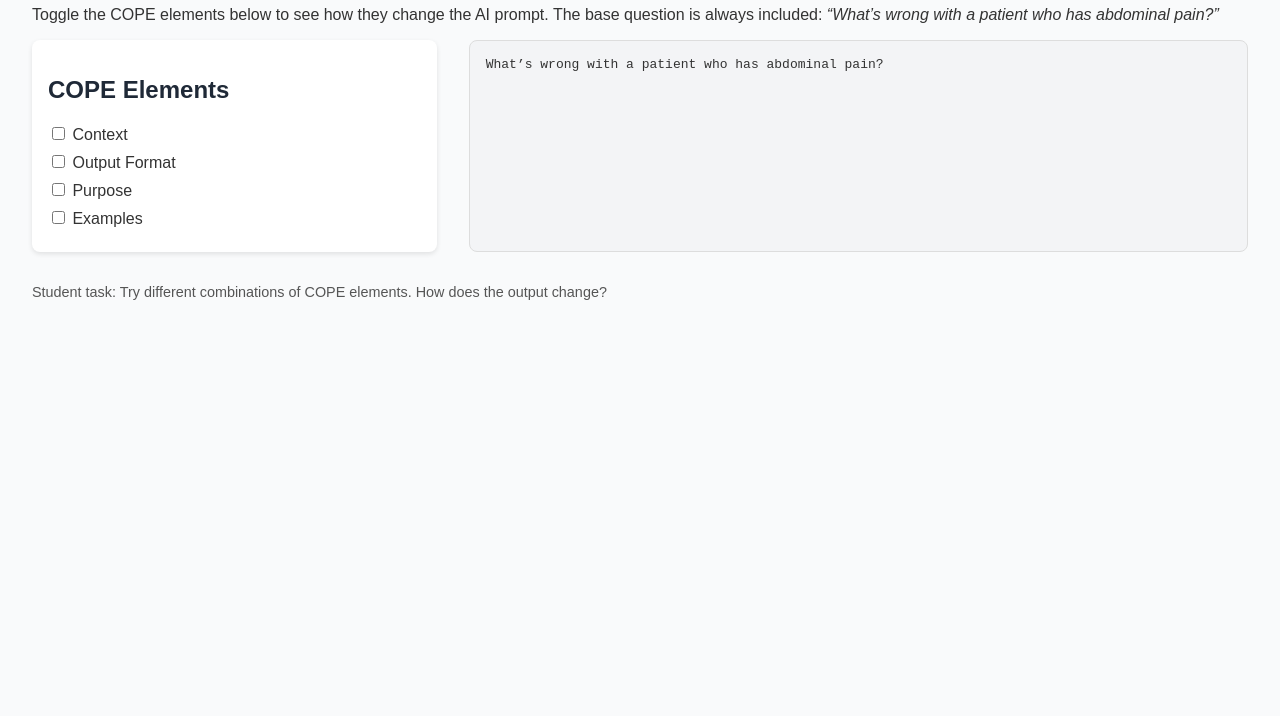
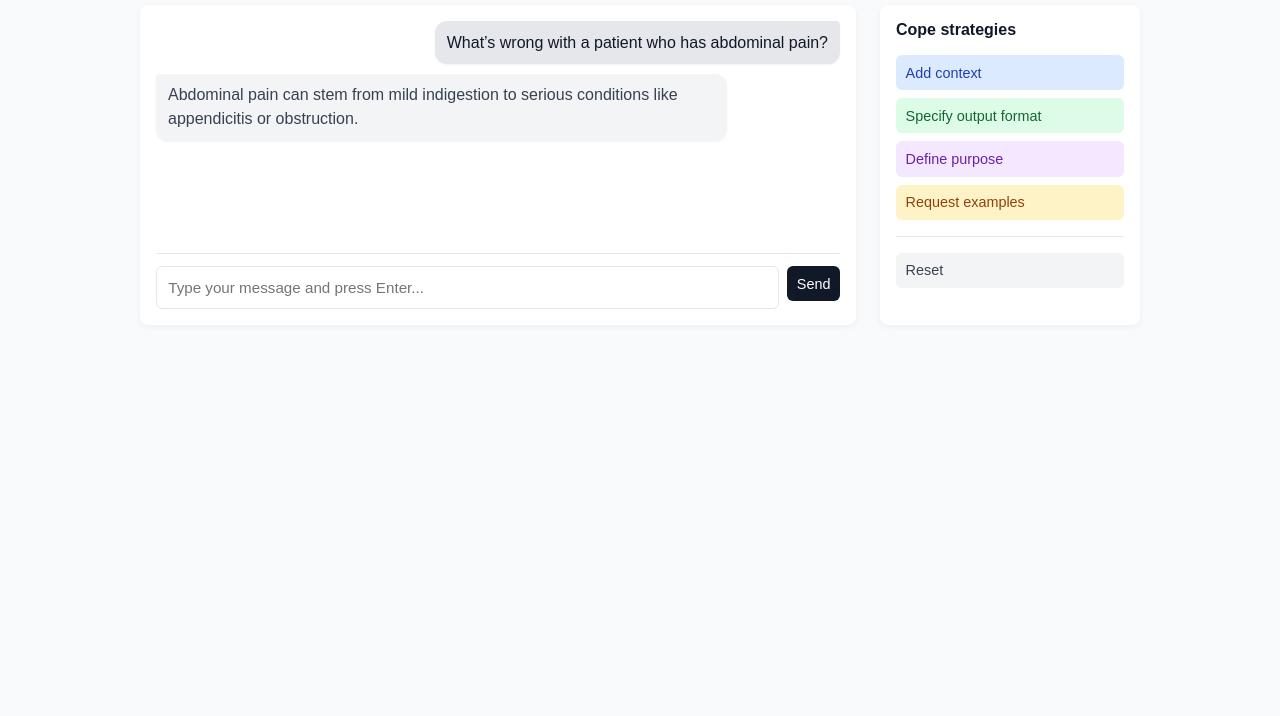
Before and after one commit to VU-AI-Education/ai-literacy-assets, a plain HTML site: page interactive-prompt-builder/index.html in a window 1280 px wide. Shown: the part 84-800 px from the top of the page. Drawn offline with Linux system fonts and the light colour scheme.

Commit message:
add prompt builder

```diff
--- a/interactive-prompt-builder/index.html
+++ b/interactive-prompt-builder/index.html
@@ -2,106 +2,242 @@
 <html lang="en">
 <head>
   <meta charset="UTF-8">
-  <title>COPE Interactive Prompt Builder</title>
+  <title>Learn effective prompting</title>
   <style>
     body {
       font-family: Arial, sans-serif;
-      margin: 2rem;
       background-color: #f9fafb;
+      margin: 0;
+      padding: 0;
       color: #333;
     }
-    h1, h2 {
-      color: #1f2937;
+    header {
+      background: #fff;
+      padding: 1rem 2rem;
+      border-bottom: 1px solid #e5e7eb;
+      font-size: 1.3rem;
+      font-weight: normal;
     }
     .container {
+      max-width: 1000px;
+      margin: 2rem auto;
       display: flex;
-      gap: 2rem;
+      gap: 1.5rem;
     }
-    .controls {
+    .prompt-box {
+      flex: 3;
+      background: #fff;
+      border-radius: 8px;
+      padding: 1rem;
+      box-shadow: 0 2px 6px rgba(0,0,0,0.05);
+      line-height: 1.5;
+    }
+    /* Chat layout */
+    .chat {
+      display: flex;
+      flex-direction: column;
+      gap: 0.6rem;
+      min-height: 220px;
+    }
+    .message {
+      display: flex;
+      width: 100%;
+    }
+    .message.user { justify-content: flex-end; }
+    .message.ai { justify-content: flex-start; }
+    .bubble {
+      max-width: 80%;
+      padding: 0.6rem 0.75rem;
+      border-radius: 12px;
+      box-shadow: 0 1px 2px rgba(0,0,0,0.05);
+      word-wrap: break-word;
+      white-space: normal;
+    }
+    .bubble.user {
+      /* Grey tone distinct from AI bubble */
+      background: #e5e7eb; /* gray-200 */
+      color: #111827;      /* gray-900 */
+      border-top-right-radius: 4px;
+    }
+    .bubble.ai {
+      background: #f3f4f6;
+      color: #374151;
+      border-top-left-radius: 4px;
+    }
+    .composer {
+      display: flex;
+      gap: 0.5rem;
+      margin-top: 0.75rem;
+      border-top: 1px solid #e5e7eb;
+      padding-top: 0.75rem;
+    }
+    .composer input[type="text"] {
+      flex: 1;
+      padding: 0.6rem 0.7rem;
+      border: 1px solid #e5e7eb;
+      border-radius: 6px;
+      font-size: 0.95rem;
+    }
+    .composer button {
+      width: auto;
+      text-align: center;
+      background: #111827;
+      color: #fff;
+    }
+    .ai-output { display: none; }
+    .sidebar {
       flex: 1;
       background: #fff;
+      border-radius: 8px;
       padding: 1rem;
-      border-radius: 8px;
-      box-shadow: 0 2px 5px rgba(0,0,0,0.1);
+      box-shadow: 0 2px 6px rgba(0,0,0,0.05);
     }
-    .output {
-      flex: 2;
-      background: #f3f4f6;
-      padding: 1rem;
-      border-radius: 8px;
-      font-family: monospace;
-      white-space: pre-wrap;
-      border: 1px solid #ddd;
+    .sidebar h3 {
+      margin-top: 0;
+      font-size: 1rem;
+      color: #111827;
     }
-    label {
+    button {
       display: block;
-      margin: 0.5rem 0;
+      width: 100%;
+      margin-bottom: 0.5rem;
+      padding: 0.6rem;
+      border: none;
+      border-radius: 6px;
+      font-size: 0.9rem;
+      cursor: pointer;
+      text-align: left;
+      font-weight: normal;
     }
-    .footer {
-      margin-top: 2rem;
-      font-size: 0.9em;
-      color: #555;
+    button.context { background: #dbeafe; color: #1e40af; }
+    button.format { background: #dcfce7; color: #166534; }
+    button.purpose { background: #f3e8ff; color: #6b21a8; }
+    button.examples { background: #fef3c7; color: #92400e; }
+    .reset-container {
+      margin-top: 1rem;
+      border-top: 1px solid #e5e7eb;
+      padding-top: 1rem;
+    }
+    button.reset { background: #f3f4f6; color: #374151; font-weight: bold; }
+    /* Highlight colors */
+    button.reset { background: #f3f4f6; color: #374151; font-weight: normal; }
+    /* Highlight colors (match button hues, no bold) */
+    .context-hl {
+      color: #1e40af;
+      background: #dbeafe;
+      font-weight: normal;
+      padding: 0 0;
+      border-radius: 4px;
+    }
+    .format-hl {
+      color: #166534;
+      background: #dcfce7;
+      font-weight: normal;
+      padding: 0 0;
+      border-radius: 4px;
+    }
+    .purpose-hl {
+      color: #6b21a8;
+      background: #f3e8ff;
+      font-weight: normal;
+      padding: 0 0;
+      border-radius: 4px;
+    }
+    .examples-hl {
+      color: #92400e;
+      background: #fef3c7;
+      font-weight: normal;
+      padding: 0 0;
+      border-radius: 4px;
     }
   </style>
 </head>
 <body>
-  <h1>COPE Interactive Prompt Builder</h1>
-  <p>
-    Toggle the COPE elements below to see how they change the AI prompt.
-    The base question is always included: <em>“What’s wrong with a patient who has abdominal pain?”</em>
-  </p>
-
+  <header>Learn effective prompting</header>
   <div class="container">
-    <div class="controls">
-      <h2>COPE Elements</h2>
-      <label><input type="checkbox" id="context"> Context</label>
-      <label><input type="checkbox" id="format"> Output Format</label>
-      <label><input type="checkbox" id="purpose"> Purpose</label>
-      <label><input type="checkbox" id="examples"> Examples</label>
+    <div class="prompt-box">
+      <div class="chat" id="chat">
+        <div class="message user">
+          <div class="bubble user" id="prompt">What’s wrong with a patient who has abdominal pain?</div>
+        </div>
+        <div class="message ai">
+          <div class="bubble ai" id="response">It could be appendicitis.</div>
+        </div>
+      </div>
+      <div class="composer">
+        <input id="composer-input" type="text" placeholder="Type your message and press Enter..." />
+        <button id="send-btn" onclick="send()">Send</button>
+      </div>
     </div>
-
-    <div class="output" id="promptOutput">
-      <!-- Combined prompt will appear here -->
+    <div class="sidebar">
+      <h3>Cope strategies</h3>
+      <button class="context" onclick="apply('context')">Add context</button>
+      <button class="format" onclick="apply('format')">Specify output format</button>
+      <button class="purpose" onclick="apply('purpose')">Define purpose</button>
+      <button class="examples" onclick="apply('examples')">Request examples</button>
+      <div class="reset-container">
+        <button class="reset" onclick="resetAll()">Reset</button>
+      </div>
     </div>
   </div>
 
-  <div class="footer">
-    <p>Student task: Try different combinations of COPE elements. How does the output change?</p>
-  </div>
+  <script>
+    const basePrompt = "What’s wrong with a patient who has abdominal pain?";
+    const baseResponse = "Abdominal pain can stem from mild indigestion to serious conditions like appendicitis or obstruction.";
 
-  <script>
-    const base = "What’s wrong with a patient who has abdominal pain?\n\n";
-
-    const context = "You are an emergency medicine physician.\nA 25-year-old patient presents with abdominal pain for 8 hours and fever.\nVitals: HR 105, BP 110/70, Temp 38.2°C.\n\n";
-
-    const format = "Please provide a structured answer in three parts:\n1. Primary Diagnosis\n2. Differential Diagnoses\n3. Next Steps\n\n";
-
-    const purpose = "The goal is to help a student learn structured reasoning for abdominal pain.\nPlease explain your reasoning clearly.\n\n";
-
-    const examples = "Include 2 short comparative cases showing how the presentation might differ in other conditions.\n\n";
-
-    const checkboxes = {
-      context: document.getElementById("context"),
-      format: document.getElementById("format"),
-      purpose: document.getElementById("purpose"),
-      examples: document.getElementById("examples"),
+    const promptAdditions = {
+      context: '<br><br><span class="context-hl">You are an emergency medicine physician. A 25-year-old patient presents with abdominal pain for 8 hours and fever. Vitals: HR 105, BP 110/70, Temp 38.2°C.</span>',
+      format: '<br><br><span class="format-hl">Please provide a structured answer in three parts: 1. Primary Diagnosis 2. Differential Diagnoses 3. Next Steps.</span>',
+      purpose: '<br><br><span class="purpose-hl">The goal is to help a student learn structured reasoning for abdominal pain. Please explain your reasoning clearly.</span>',
+      examples: '<br><br><span class="examples-hl">Include 2 short comparative cases showing how the presentation might differ in other conditions.</span>'
     };
 
-    const output = document.getElementById("promptOutput");
+    const responseAdditions = {
+      context: '<br><br><span class="context-hl">A 25-year-old with fever, tachycardia, and 8 hours of abdominal pain is concerning for acute appendicitis with possible early sepsis and requires urgent surgical evaluation.</span>',
+      format: '<br><br><span class="format-hl">1. Primary diagnosis: Acute appendicitis<br>2. Differentials: Gastroenteritis, UTI, PID<br>3. Next steps: Physical exam, labs, ultrasound.</span>',
+      purpose: '<br><br><span class="purpose-hl">Explanation: Appendicitis is likely due to localized pain, fever, tachycardia. Differentials such as gastroenteritis (diarrhea expected), UTI (dysuria), PID (discharge) should also be considered.</span>',
+      examples: '<br><br><span class="examples-hl">Comparative case 1: Gastroenteritis – diffuse pain, vomiting, diarrhea.<br>Comparative case 2: UTI – suprapubic pain, dysuria, positive urine dipstick.</span>'
+    };
 
-    function updatePrompt() {
-      let prompt = base;
-      if (checkboxes.context.checked) prompt += context;
-      if (checkboxes.format.checked) prompt += format;
-      if (checkboxes.purpose.checked) prompt += purpose;
-      if (checkboxes.examples.checked) prompt += examples;
-      output.textContent = prompt;
+    let active = [];
+
+    function apply(type) {
+      if (!active.includes(type)) active.push(type);
+      render();
     }
 
-    Object.values(checkboxes).forEach(cb => cb.addEventListener("change", updatePrompt));
+    function resetAll() {
+      active = [];
+      render();
+    }
 
-    // Initialize with base prompt
-    updatePrompt();
+    function render() {
+      document.getElementById("prompt").innerHTML = basePrompt + active.map(a => promptAdditions[a]).join("");
+      document.getElementById("response").innerHTML = baseResponse + active.map(a => responseAdditions[a]).join("");
+    }
+
+    render();
+
+    function send() {
+      const input = document.getElementById('composer-input');
+      const text = input.value.trim();
+      if (!text) return;
+      // Update the base prompt with the user's message; keep applied additions intact
+      window.basePrompt = text;
+      input.value = '';
+      render();
+      // Optionally, scroll chat to bottom
+      const chat = document.getElementById('chat');
+      chat.scrollTop = chat.scrollHeight;
+    }
+
+    // Send on Enter
+    document.getElementById('composer-input').addEventListener('keydown', (e) => {
+      if (e.key === 'Enter') {
+        e.preventDefault();
+        send();
+      }
+    });
   </script>
 </body>
 </html>
```
